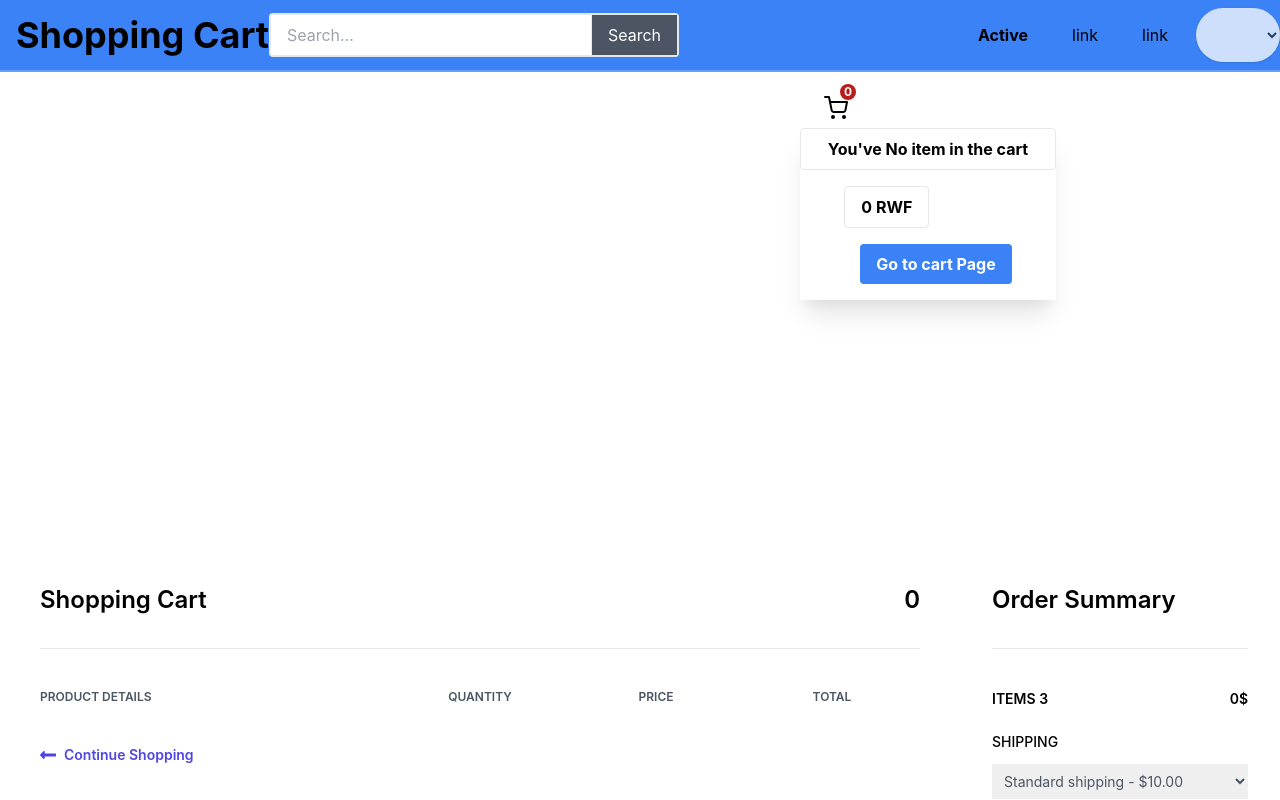
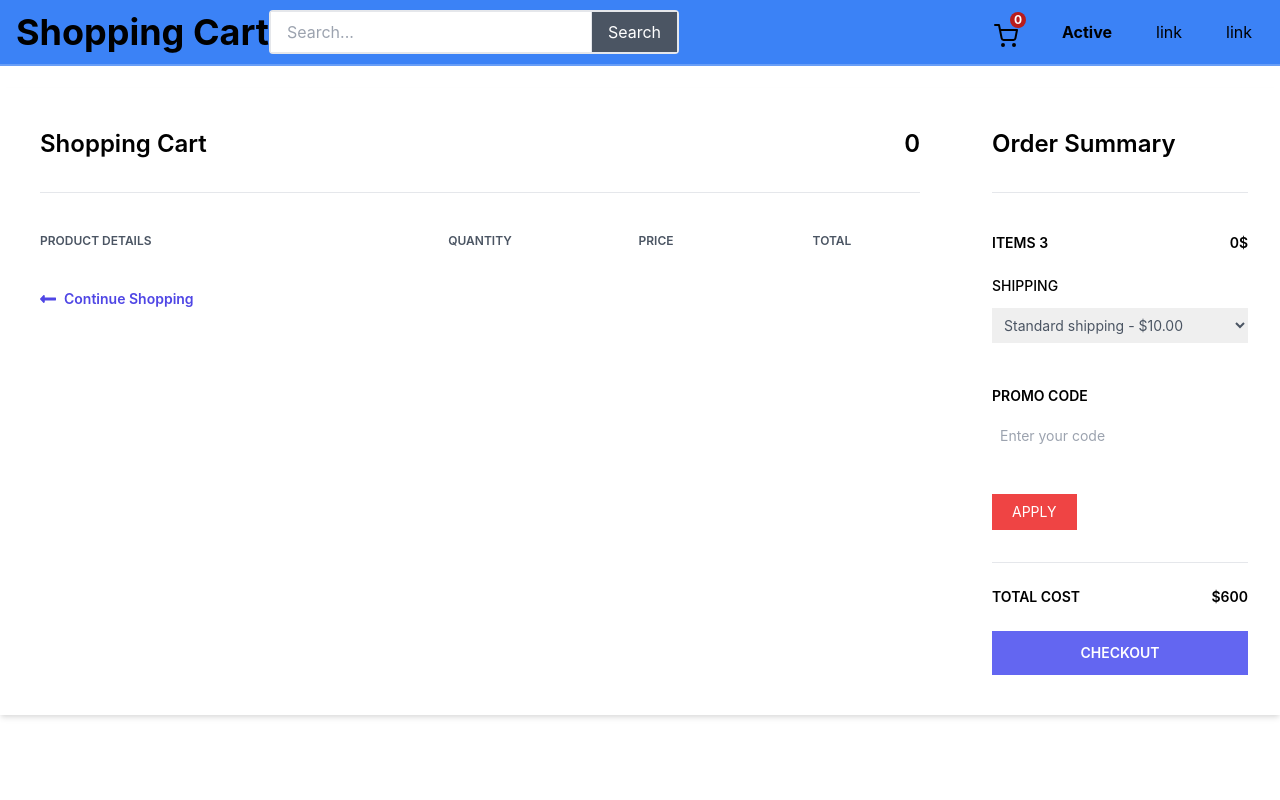
Before and after one commit to mugabee/React-Shopping, a React (Create React App) app: page /CartPage in a window 1280 px wide. Shown: the top 800 px of the page. Built offline with nearby package versions, Linux system fonts and the light colour scheme.

Commit message:
Building up the cart page

```diff
--- a/src/components/Header.js/CartDrop.js
+++ b/src/components/Header.js/CartDrop.js
@@ -15,14 +15,18 @@ const CartDrop = () => {
       setTotal(cart.reduce((newPrice, currentPrice) => newPrice + Number(currentPrice.price), 0))
 
   }, [cart]);
+  const [dropProductCart, setDropProductCart] = useState(false);
+  const showCartProducts = () =>{
+      setDropProductCart(!dropProductCart)
+  }
 
   return (
-    <div className="ml-96 my-20">
-      <div className="flex h-64 justify-center">
-        <div className="relative ">
+    <div className=" ">
+      <div className=" ">
+        <div onClick={showCartProducts} className="relative ">
           <div className="flex flex-row cursor-pointer truncate p-2 px-4  rounded">
             <div className="flex flex-row-reverse ml-2 w-full">
-              <div slot="icon" className="relative">
+              <div  slot="icon" className="relative">
                 <div className="absolute text-xs rounded-full -mt-1 -mr-2 px-1 font-bold top-0 right-0 bg-red-700 text-white">
                   {cart.length}
                 </div>
@@ -46,9 +50,9 @@ const CartDrop = () => {
               </div>
             </div>
           </div>
-
-          <div className="absolute w-full  rounded-b border-t-0 z-10">
-            <div className="shadow-xl w-64">
+          <div className="bg-red-400">
+          <div className={`${dropProductCart? "" : "hidden" }  absolute w-full  rounded-b border-t-0 z-10`}>
+            <div className="shadow-xl bg-white w-64">
               {cart.length > 0 ? (
                 <>
                   {cart.map((product) => (
@@ -114,8 +118,12 @@ const CartDrop = () => {
             </div>
           </div>
         </div>
+
+          </div>
+
+
       </div>
-      <div className="h-32"></div>
+
     </div>
   );
 };
--- a/src/components/Header.js/Header.js
+++ b/src/components/Header.js/Header.js
@@ -1,9 +1,24 @@
 import React from "react";
+import { useState, useEffect } from "react";
 import { Link } from "react-router-dom";
+import { CartState } from "../../Context/Context";
 import Search from "./Search";
+import { IoCart } from "react-icons/io5"
+import CartDrop from "./CartDrop";
+
 
 
 const Header = () => {
+    const {
+        state: { cart },
+        dispatch,
+      } = CartState();
+      const [Total, setTotal] = useState();
+
+      useEffect(() => {
+          setTotal(cart.reduce((newPrice, currentPrice) => newPrice + Number(currentPrice.price), 0))
+
+      }, [cart]);
   return (
     <nav id="header" class="fixed w-full z-30 top-0 bg-blue-500 text-white">
       <div class="w-full container mx-auto flex flex-wrap items-center justify-between mt-0 py-2">
@@ -36,6 +51,9 @@ const Header = () => {
           id="nav-content"
         >
           <ul class="list-reset lg:flex justify-end flex-1 items-center">
+          <li class="mr-3 inline-block">
+             <CartDrop/>
+            </li>
             <li class="mr-3">
               <Link
                 class="inline-block py-2 px-4 text-black font-bold no-underline"
@@ -60,16 +78,8 @@ const Header = () => {
                 link
               </Link>
             </li>
+
           </ul>
-          <select
-
-            class="mx-auto lg:mx-0 hover:underline bg-white text-gray-800 font-bold rounded-full mt-4 lg:mt-0 py-4 px-8 shadow opacity-75 focus:outline-none focus:shadow-outline transform transition hover:scale-105 duration-300 ease-in-out"
-          >
-          </select>
-
-
-
-
 
 
         </div>
--- a/src/pages/CartPage.js
+++ b/src/pages/CartPage.js
@@ -9,7 +9,7 @@ const CartPage = () => {
   } = CartState();
 
   const [Total, setTotal] = useState();
-  const [SubTotal, setSubTotal] = useState();
+
 
   useEffect(() => {
     setTotal(
@@ -19,14 +19,6 @@ const CartPage = () => {
     );
   }, [cart]);
 
-//   useEffect(() => {
-//       setSubTotal(
-//           cart.reduce(
-//               (newQuantity, currentQuantity) =>
-//               newQuantity + Number(currentQuantity.price) * currentQuantity.quantity)
-
-//         );
-//   }, [cart]);
 
   return (
     <div className="container mx-auto mt-10">
```
